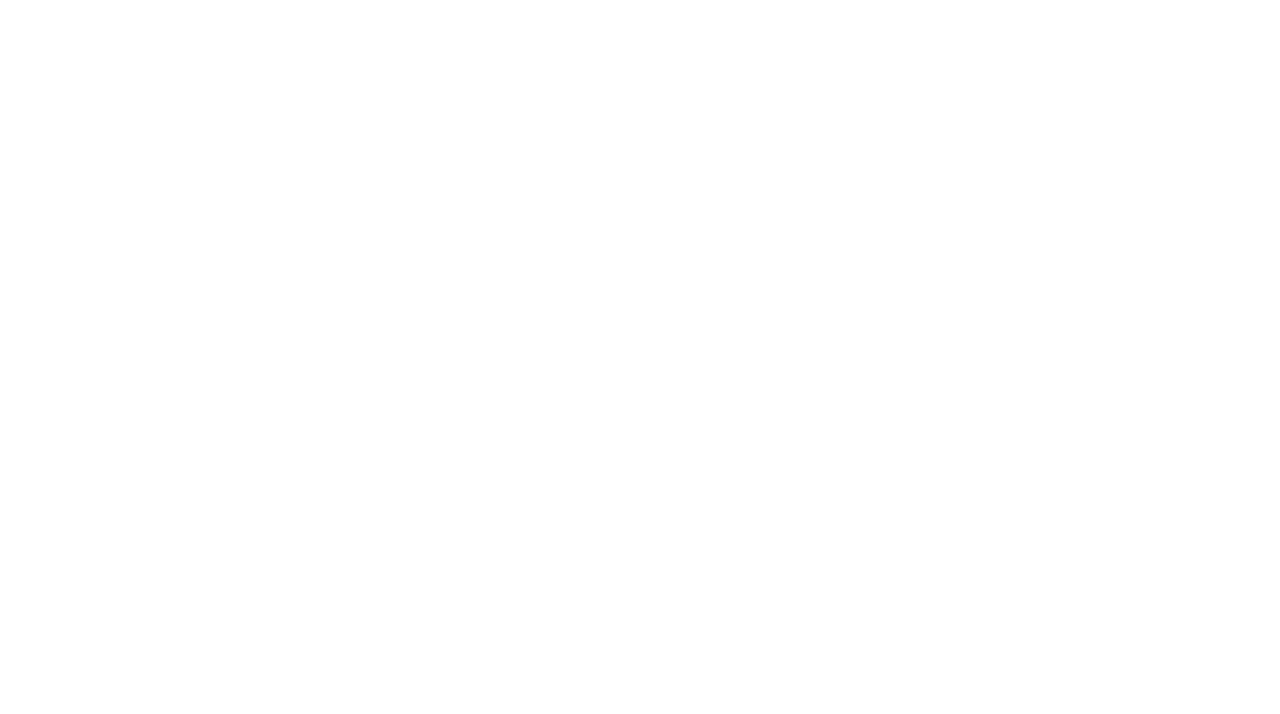
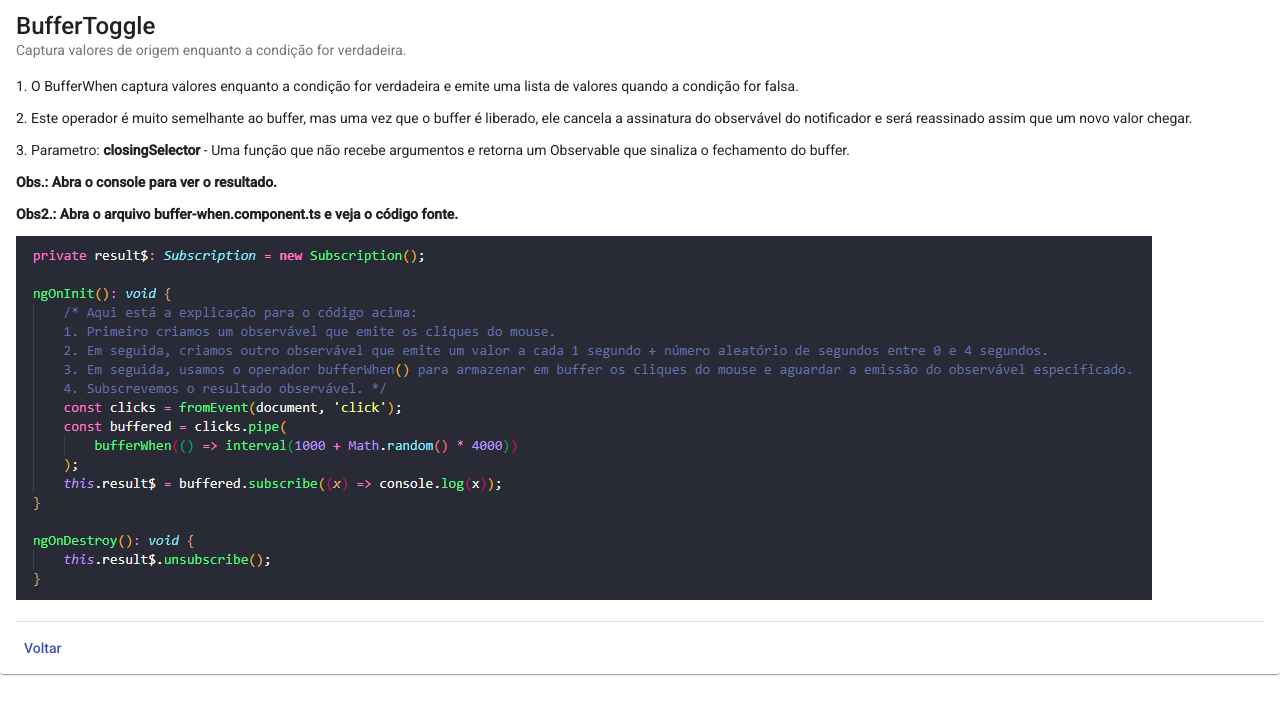
Before and after one commit to rpelizza/operators-rxjs, an Angular app: page /buffer-when in a window 1280 px wide. Before the commit this address led to /. Shown: the top 714 px of the page. Built offline with nearby package versions, Linux system fonts and the light colour scheme.

Commit message:
feat: bufferWhen

```diff
--- a/src/app/app-routing.module.ts
+++ b/src/app/app-routing.module.ts
@@ -80,6 +80,7 @@ const routes: Routes = [
 	},
 	{ path: 'buffer-time', loadChildren: () => import('./pages/buffer-time/buffer-time.module').then(m => m.BufferTimeModule) },
 	{ path: 'buffer-toggle', loadChildren: () => import('./pages/buffer-toggle/buffer-toggle.module').then(m => m.BufferToggleModule) },
+	{ path: 'buffer-when', loadChildren: () => import('./pages/buffer-when/buffer-when.module').then(m => m.BufferWhenModule) },
 ];
 
 @NgModule({
--- /dev/null
+++ b/src/app/pages/buffer-when/buffer-when-routing.module.ts
@@ -0,0 +1,11 @@
+import { NgModule } from '@angular/core';
+import { RouterModule, Routes } from '@angular/router';
+import { BufferWhenComponent } from './buffer-when.component';
+
+const routes: Routes = [{ path: '', component: BufferWhenComponent }];
+
+@NgModule({
+  imports: [RouterModule.forChild(routes)],
+  exports: [RouterModule]
+})
+export class BufferWhenRoutingModule { }
--- /dev/null
+++ b/src/app/pages/buffer-when/buffer-when.component.html
@@ -0,0 +1,38 @@
+<mat-card>
+	<mat-card-title>BufferToggle</mat-card-title>
+	<mat-card-subtitle>
+		Captura valores de origem enquanto a condição for verdadeira.
+	</mat-card-subtitle>
+	<mat-card-content>
+		<p>
+			1. O BufferWhen captura valores enquanto a condição for verdadeira e
+			emite uma lista de valores quando a condição for falsa.
+		</p>
+		<p>
+			2. Este operador é muito semelhante ao buffer, mas uma vez que o
+			buffer é liberado, ele cancela a assinatura do observável do
+			notificador e será reassinado assim que um novo valor chegar.
+		</p>
+		<p>
+			3. Parametro: <strong>closingSelector</strong> - Uma função que não
+			recebe argumentos e retorna um Observable que sinaliza o fechamento
+			do buffer.
+		</p>
+		<p>
+			<strong>Obs.: Abra o console para ver o resultado.</strong>
+		</p>
+		<p>
+			<strong
+				>Obs2.: Abra o arquivo buffer-when.component.ts e veja o
+				código fonte.</strong
+			>
+		</p>
+		<p>
+			<img src="assets/buffer-when-1.png" alt="" />
+		</p>
+	</mat-card-content>
+	<mat-divider inset></mat-divider>
+	<mat-card-actions>
+		<button routerLink="/home" mat-button color="primary">Voltar</button>
+	</mat-card-actions>
+</mat-card>
--- /dev/null
+++ b/src/app/pages/buffer-when/buffer-when.component.ts
@@ -0,0 +1,30 @@
+import { Component, OnDestroy, OnInit } from '@angular/core';
+import { bufferWhen, fromEvent, interval, Subscription } from 'rxjs';
+
+@Component({
+	selector: 'app-buffer-when',
+	templateUrl: './buffer-when.component.html',
+	styleUrls: ['./buffer-when.component.scss'],
+})
+export class BufferWhenComponent implements OnInit, OnDestroy {
+	constructor() {}
+
+	private result$: Subscription = new Subscription();
+
+	ngOnInit(): void {
+		/* Aqui está a explicação para o código acima:
+		1. Primeiro criamos um observável que emite os cliques do mouse.
+		2. Em seguida, criamos outro observável que emite um valor a cada 1 segundo + número aleatório de segundos entre 0 e 4 segundos.
+		3. Em seguida, usamos o operador bufferWhen() para armazenar em buffer os cliques do mouse e aguardar a emissão do observável especificado.
+		4. Subscrevemos o resultado observável. */
+		const clicks = fromEvent(document, 'click');
+		const buffered = clicks.pipe(
+			bufferWhen(() => interval(1000 + Math.random() * 4000))
+		);
+		this.result$ = buffered.subscribe((x) => console.log(x));
+	}
+
+	ngOnDestroy(): void {
+		this.result$.unsubscribe();
+	}
+}
--- a/src/app/pages/home/home.component.html
+++ b/src/app/pages/home/home.component.html
@@ -212,4 +212,21 @@
 			<a routerLink="/buffer-toggle">Clique aqui para ver o exemplo</a>
 		</p>
 	</mat-expansion-panel>
+
+	<!--! BufferWhen -->
+	<mat-expansion-panel>
+		<mat-expansion-panel-header>
+			<mat-panel-title> BufferWhen </mat-panel-title>
+			<mat-panel-description>
+				Captura valores de origem enquanto a condição for verdadeira.
+			</mat-panel-description>
+		</mat-expansion-panel-header>
+		<p>
+			O BufferWhen captura valores enquanto a condição for verdadeira e
+			emite uma lista de valores quando a condição for falsa.
+		</p>
+		<p>
+			<a routerLink="/buffer-when">Clique aqui para ver o exemplo</a>
+		</p>
+	</mat-expansion-panel>
 </mat-accordion>
```
Also changed, not shown: src/app/pages/buffer-when/buffer-when.module.ts (added, +20 -0 lines), src/app/pages/buffer-when/buffer-when.component.scss (added), src/assets/buffer-when-1.png (added), 1 other file (tests, documents, lock files or other folders).
